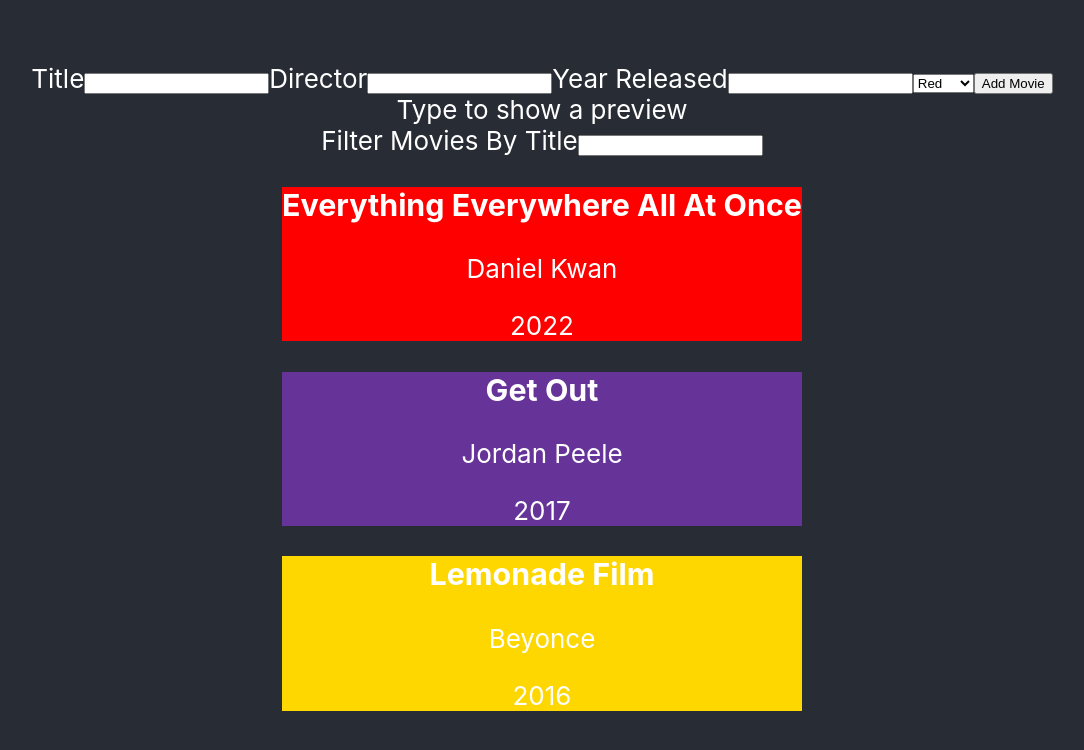
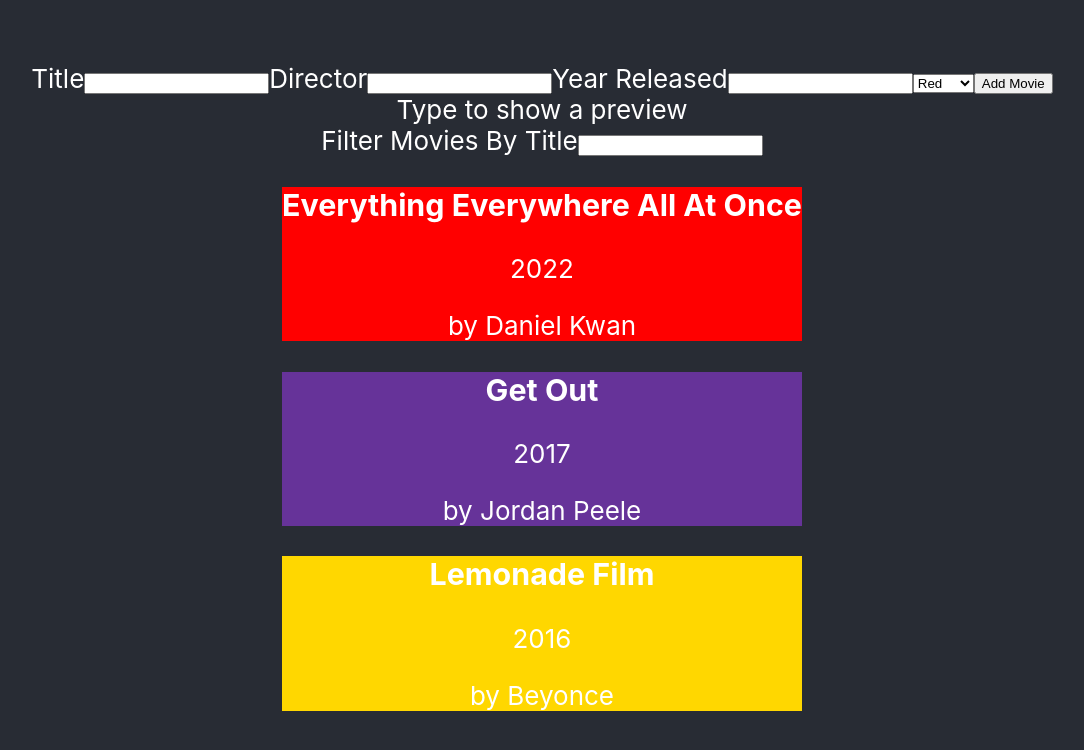
Before and after one commit to delaneyfogarty/react-movie-watchlist, a React (Create React App) app: page / in a window 1280 px wide. Shown: the top 750 px of the page, without its empty margins (98-1182 px from the left). Built offline with nearby package versions, Linux system fonts and the light colour scheme.

Commit message:
useEffect working!;

```diff
--- a/src/App.js
+++ b/src/App.js
@@ -3,6 +3,8 @@
 import MovieForm from './MovieForm';
 import MovieList from './MovieList';
 import MoviePoster from './MoviePoster';
+import { useEffect } from 'react';
+import { useMovieForm } from './useMovieForm';
 
 function App() {
   const [allMovies, setAllMovies] = useState([
@@ -26,10 +28,18 @@
     },
   ]);
   const [filteredMovies, setAllFilteredMovies] = useState(allMovies);
-  const [title, setTitle] = useState('');
-  const [director, setDirector] = useState('');
-  const [year, setYear] = useState('');
-  const [posterColor, setPosterColor] = useState('');
+  const [filterQuery, setFilterQuery] = useState('');
+
+  const { title, setTitle, director, setDirector, year, setYear, posterColor, setPosterColor } =
+    useMovieForm();
+
+  // eslint-disable-next-line react-hooks/exhaustive-deps
+  useEffect(() => handleFilteredMovies(filterQuery), [filterQuery]);
+
+  function addMovie(newMovie) {
+    const updatedMovies = [...allMovies, newMovie];
+    setAllMovies(updatedMovies);
+  }
 
   function handleDeleteMovie(title) {
     const indexToRemove = allMovies.findIndex((movie) => movie.title === title);
@@ -38,14 +48,10 @@
   }
 
   function handleFilteredMovies(movieSearch) {
-    if (movieSearch) {
-      const matchingMovies = allMovies.filter((movie) =>
-        movie.title.toLowerCase().includes(movieSearch.toLowerCase())
-      );
-      setAllFilteredMovies([...matchingMovies]);
-    } else {
-      setAllFilteredMovies([...allMovies]);
-    }
+    const matchingMovies = allMovies.filter((movie) =>
+      movie.title.toLowerCase().includes(movieSearch.toLowerCase())
+    );
+    movieSearch ? setAllFilteredMovies(matchingMovies) : setAllMovies(allMovies);
   }
 
   function handleSubmitMovie(e) {
@@ -80,6 +86,7 @@
           allMovies={allMovies}
           setAllMovies={setAllMovies}
           handleSubmitMovie={handleSubmitMovie}
+          addMovie={addMovie}
         />
         {title || year ? (
           <MoviePoster title={title} year={year} director={director} posterColor={posterColor} />
@@ -89,9 +96,12 @@
         <div className="bottom">
           <div>
             Filter Movies By Title
-            <input onChange={(e) => handleFilteredMovies(e.target.value)} />
+            <input onChange={(e) => setFilterQuery(e.target.value)} />
           </div>
-          <MovieList allMovies={allMovies} handleDeleteMovie={handleDeleteMovie} />
+          <MovieList
+            allMovies={filterQuery ? filteredMovies : allMovies}
+            handleDeleteMovie={handleDeleteMovie}
+          />
         </div>
       </header>
     </div>
--- a/src/MoviePoster.js
+++ b/src/MoviePoster.js
@@ -3,13 +3,13 @@
 export default function MoviePoster({ title, director, year, posterColor, handleDeleteMovie }) {
   return (
     <div
-      onClick={() => handleDeleteMovie && handleDeleteMovie(title)}
+      onClick={() => (handleDeleteMovie ? handleDeleteMovie(title) : null)}
       className="movie-poster"
       style={{ background: posterColor }}
     >
       <h3>{title}</h3>
-      <p>{director}</p>
       <p>{year}</p>
+      <p>by {director}</p>
     </div>
   );
 }
--- /dev/null
+++ b/src/useMovieForm.js
@@ -0,0 +1,19 @@
+import { useState } from 'react';
+
+export function useMovieForm() {
+  const [title, setTitle] = useState('');
+  const [director, setDirector] = useState('');
+  const [year, setYear] = useState('');
+  const [posterColor, setPosterColor] = useState('');
+
+  return {
+    title,
+    setTitle,
+    director,
+    setDirector,
+    year,
+    setYear,
+    posterColor,
+    setPosterColor,
+  };
+}
```
